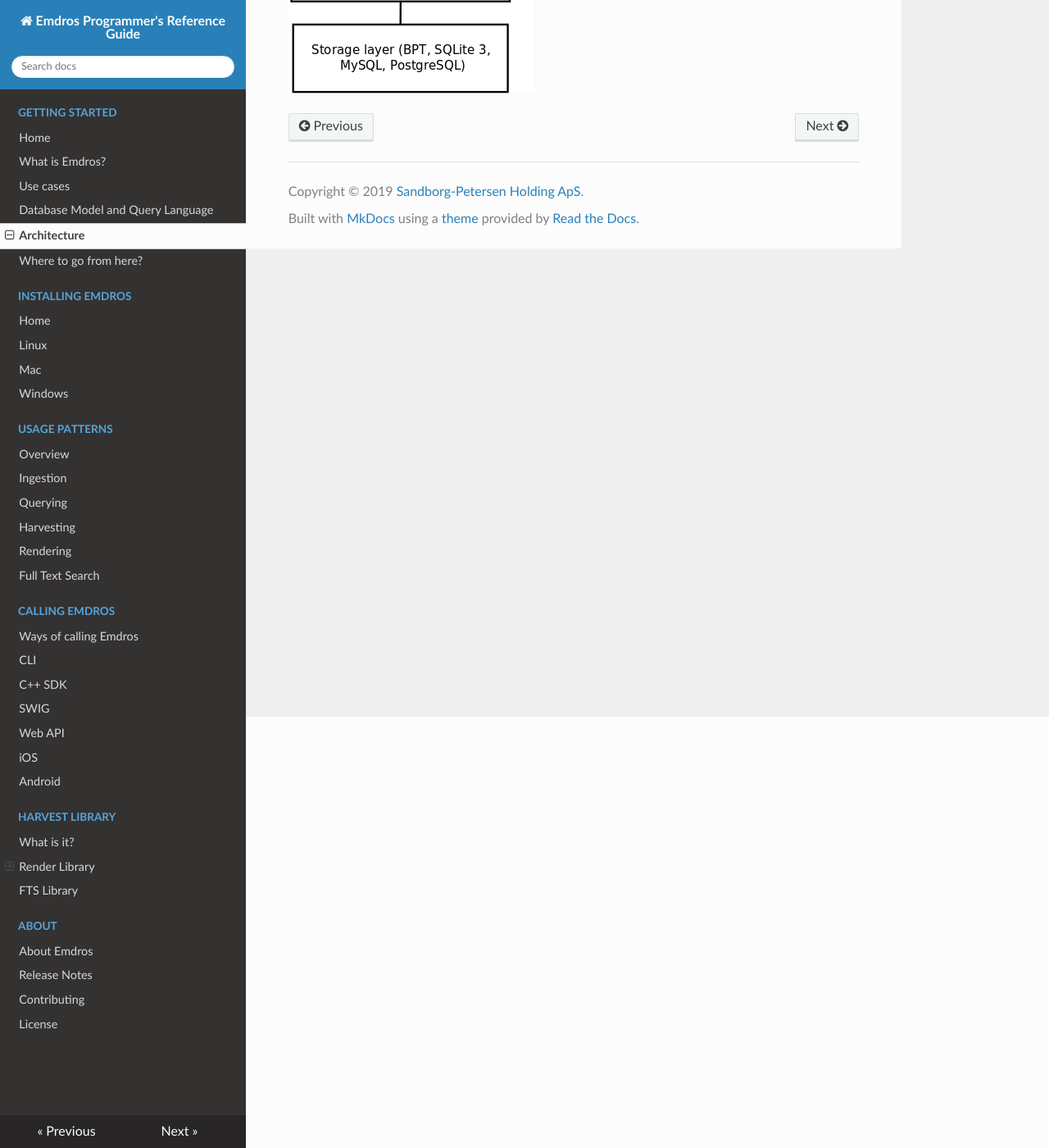
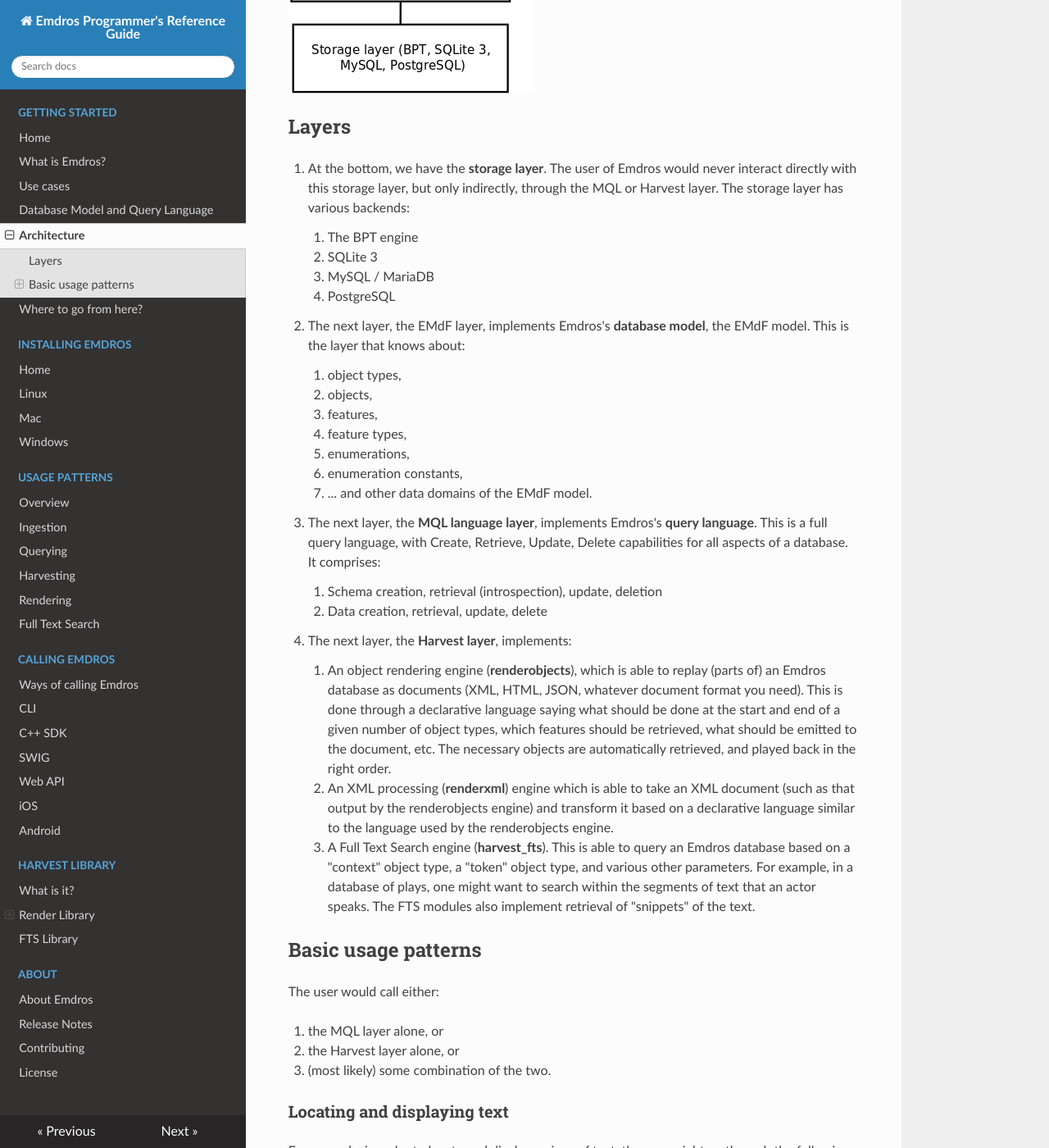
Before and after one commit to emdros/docs-emdros, an MkDocs documentation site: the page built from doc/markdown/progref/docs/architecture.md, in a window 1280 px wide and 1400 px high, scrolled down 526 px. Shown: the whole window at 82% size. Built offline with MkDocs 1.6.1, drawn with Linux system fonts in a browser that asks for light colours; nearby versions of some CDN libraries; old or Windows-style settings are respelled for this version of MkDocs; some of the changed text lies outside the part shown.

Commit message:
Initial flesh-out.

```diff
--- a/doc/markdown/progref/docs/architecture.md
+++ b/doc/markdown/progref/docs/architecture.md
@@ -3,3 +3,88 @@
 The following depicts the Emdros architecture:
 
 ![Architecture](img/architecture.png)
+
+## Layers
+
+1. At the bottom, we have the **storage layer**.  The user of Emdros
+would never interact directly with this storage layer, but only
+indirectly, through the MQL or Harvest layer.  The storage layer has
+various backends:
+
+    1. The BPT engine
+    2. SQLite 3
+    3. MySQL / MariaDB
+    4. PostgreSQL
+
+2. The next layer, the EMdF layer, implements Emdros's **database
+model**, the EMdF model.  This is the layer that knows about:
+
+    1. object types,
+    2. objects,
+    3. features,
+    4. feature types,
+    5. enumerations,
+    6. enumeration constants,
+    7. ... and other data domains of the EMdF model.
+
+3. The next layer, the **MQL language layer**, implements Emdros's **query
+language**.  This is a full query language, with Create, Retrieve,
+Update, Delete capabilities for all aspects of a database.  It
+comprises:
+
+    1. Schema creation, retrieval (introspection), update, deletion
+    2. Data creation, retrieval, update, delete
+
+
+4. The next layer, the **Harvest layer**, implements:
+
+    1. An object rendering engine (**renderobjects**), which is able to
+    replay (parts of) an Emdros database as documents (XML, HTML, JSON,
+    whatever document format you need).  This is done through a
+    declarative language saying what should be done at the start and
+    end of a given number of object types, which features should be
+    retrieved, what should be emitted to the document, etc.  The
+    necessary objects are automatically retrieved, and played back in
+    the right order.
+
+    2. An XML processing (**renderxml**) engine which is able to take an
+    XML document (such as that output by the renderobjects engine) and
+    transform it based on a declarative language similar to the
+    language used by the renderobjects engine.
+
+    3. A Full Text Search engine (**harvest_fts**).  This is able to
+    query an Emdros database based on a
+    "context" object type, a "token" object type, and various other
+    parameters. For example, in a database of plays, one might want to
+    search within the segments of text that an actor speaks.  The FTS
+    modules also implement retrieval of "snippets" of the text.
+
+
+## Basic usage patterns
+
+The user would call either:
+
+1. the MQL layer alone, or
+2. the Harvest layer alone, or
+3. (most likely) some combination of the two.
+
+### Locating and displaying text
+
+For example, in order to locate and display a piece of text, the user might go through the following steps:
+
+1. the MQL query `SELECT ALL OBJECTS` could be used to locate "hits".
+2. Then the result of this query could be used to generate a "hits" set of monads, meaning we are interested in the context of the monads in this monad set.
+3. Then the `GET OBJECTS HAVING MONADS IN` query could be used with this "hits" set of monads to find the ranges of text to play back.  This could be done based on some object type such as `Sentence` or `Paragraph`.
+4. Then the harvest layer could be invoked to play back the given part(s) of the database as XML, JSON, HTML, or whatever is necessary.
+5. Then the results could be displayed to the end user.
+
+
+### Full Text Search
+
+For example, in order to perform a full text search, display snippets to the end user, and then let the end user choose which snippet to investigate in more detail, the following steps could be used:
+
+1. The Harvest layer would be invoked with the parameters of the query, the token object type, and the snippet context object type.  This would result in a paginated series of hits.
+2. The Harvest layer would be invoked to retrieve the snippets of text based on one or more pages from the hits.
+3. The snippets would be displayed to the end-user, with links having monad sets embedded enabling the next stage to locate the snippet in question.
+4. If the end user activates a given snippet's link, then the monad set associated with that link is handed to the renderobjects engine, in order to retrieve the document part containing the snippet.
+5. This document part is displayed to the user.  Alternatively, it is subjected to further processing, such as statistical measurements.
```
